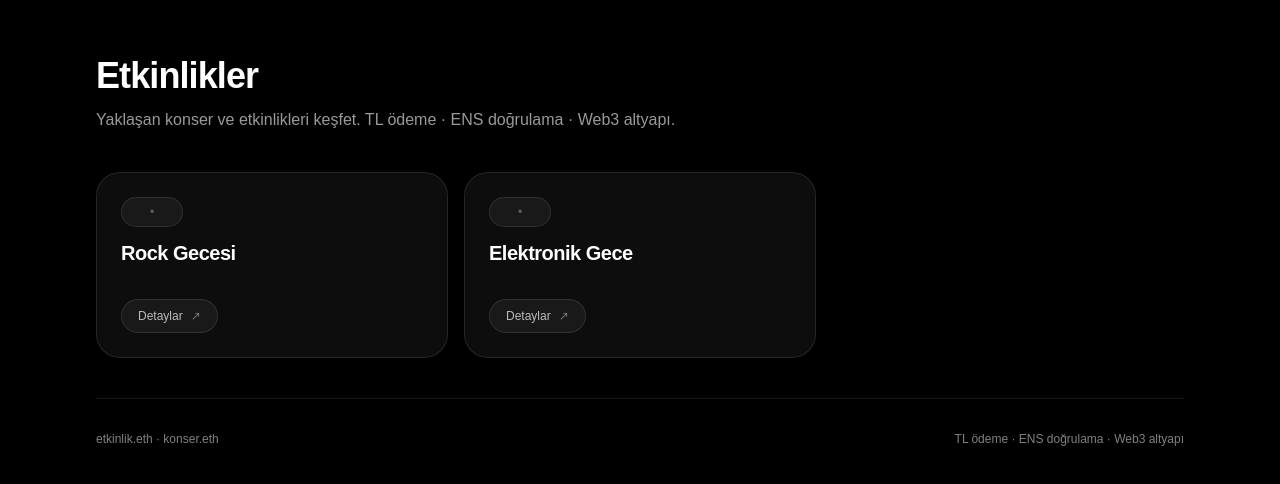
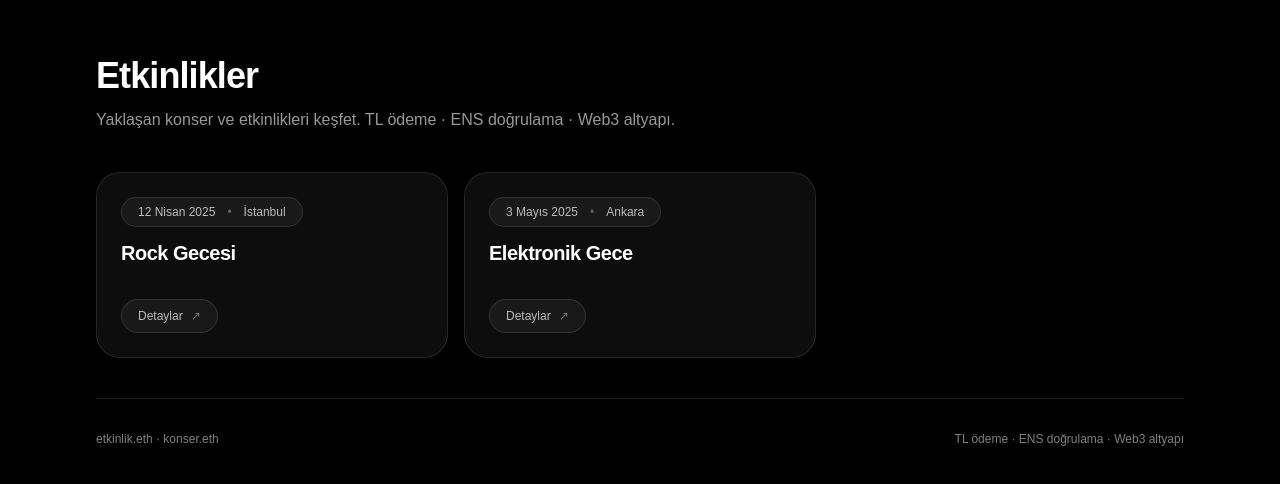
Before and after one commit to LucidDreamTR/etkinlik-konser, a Next.js app: page /events in a window 1280 px wide. Shown: the top 484 px of the page. Built offline with nearby package versions, Linux system fonts and the light colour scheme; no server answers.

Commit message:
fix: events fields to match mock data

```diff
--- a/app/events/page.tsx
+++ b/app/events/page.tsx
@@ -71,9 +71,9 @@ export default function EventsPage() {
             >
               <div className="flex flex-col gap-3">
                 <div className="inline-flex w-fit items-center gap-3 rounded-full border border-white/10 bg-white/5 px-4 py-1.5 text-xs text-white/70">
-                  <span>{e.dateLabel}</span>
+                  <span>{e.date}</span>
                   <span className="text-white/30">•</span>
-                  <span>{e.cityLabel}</span>
+                  <span>{e.location}</span>
                 </div>
 
                 <h2 className="text-xl font-semibold tracking-tight text-white">
@@ -81,7 +81,7 @@ export default function EventsPage() {
                 </h2>
 
                 <p className="text-sm leading-relaxed text-white/60 line-clamp-3">
-                  {e.description}
+                  {("description" in e ? (e as any).description : "")}
                 </p>
 
                 <div className="mt-2 inline-flex w-fit items-center gap-2 rounded-full border border-white/10 bg-white/5 px-4 py-2 text-xs text-white/70 transition group-hover:bg-white/10">
```
